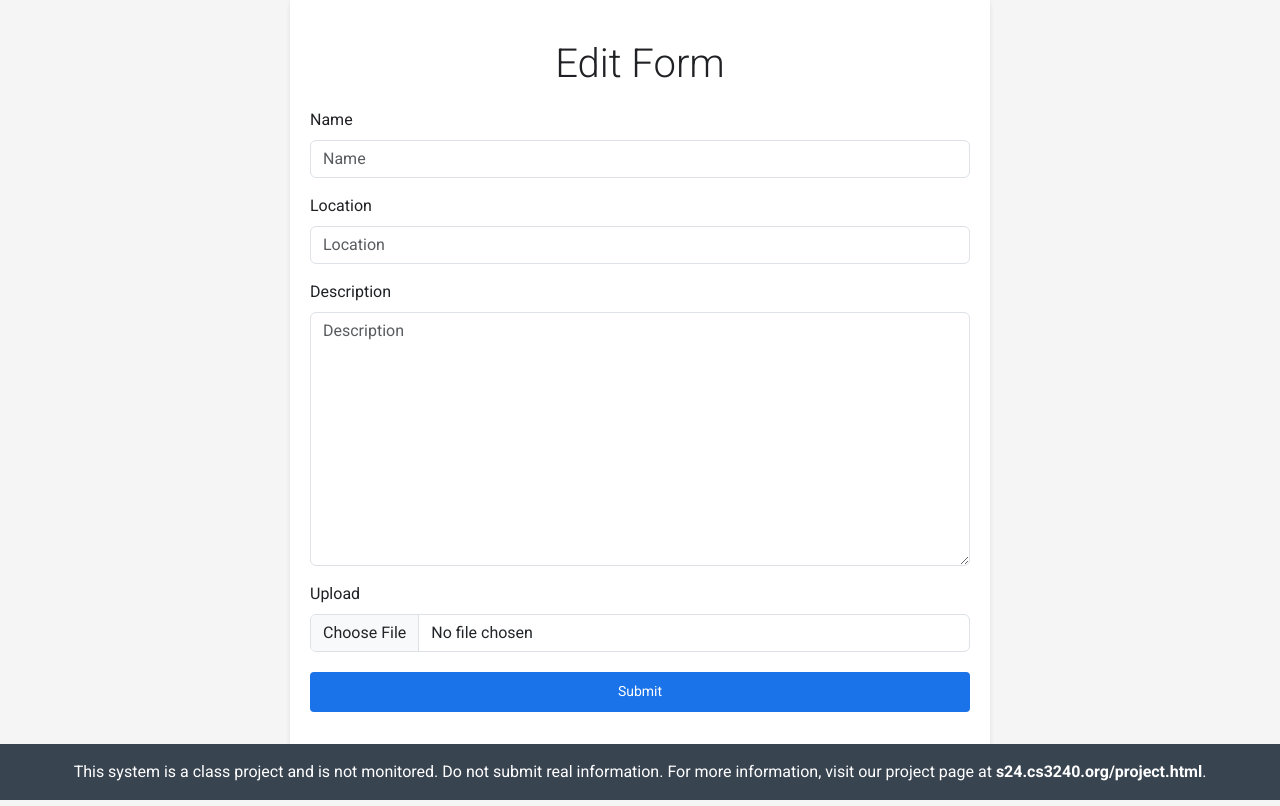
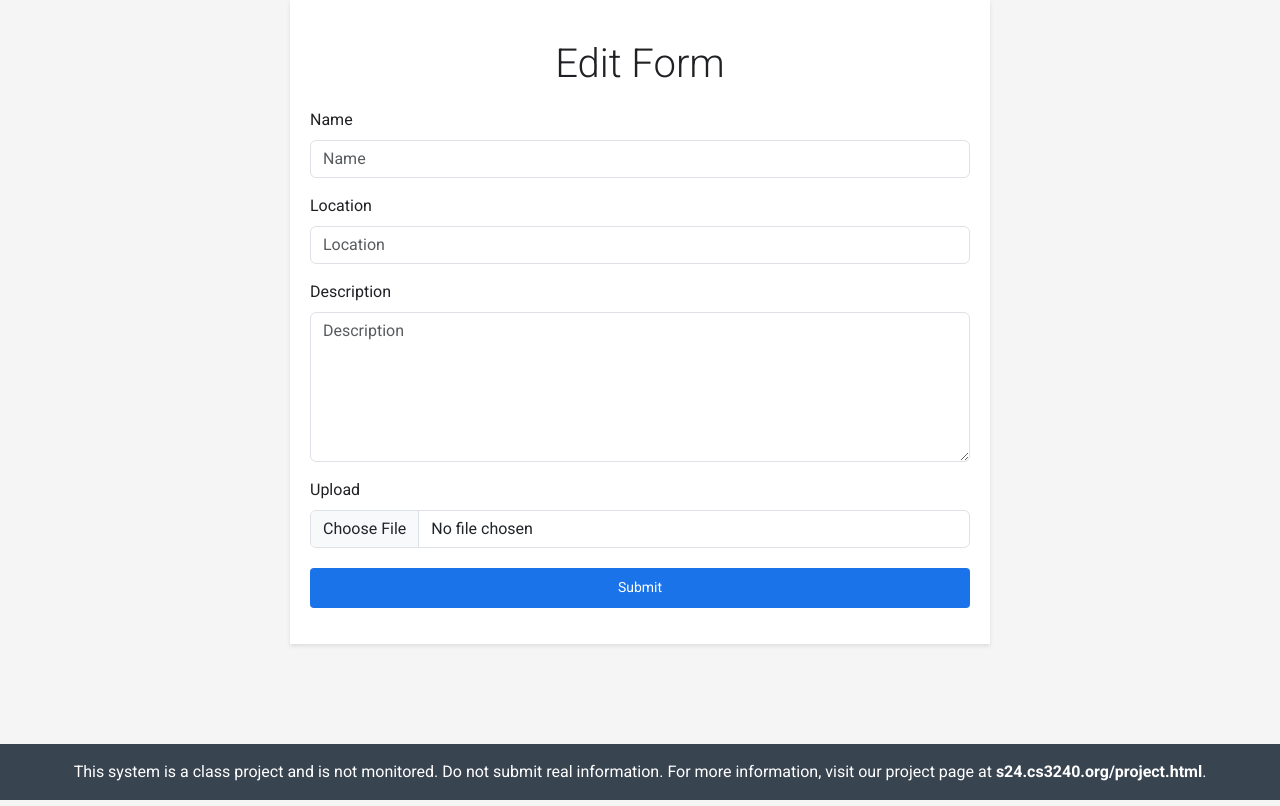
Before and after one commit to l1steven/HousingReports, a Django app: page /edit_complaint/1/ in a window 1280 px wide. Shown: the top 806 px of the page. Run offline with Django 4.2, Linux system fonts and the light colour scheme; the visitor is signed in with stand-in values (Sample User, id 1); data that the repository does not hold is empty; parts of the project's set-up code (start-up, migrations or seed data) failed here and were passed over; some libraries are stand-ins or nearby versions.

Commit message:
edit styling

```diff
--- a/loginApp/templates/loginApp/edit_form.html
+++ b/loginApp/templates/loginApp/edit_form.html
@@ -76,6 +76,11 @@
 .navbar.fixed-bottom a:hover {
     text-decoration: underline; /* Underline on hover for links */
 }
+        /* Adjust the height of the textarea */
+        textarea#id_description {
+            height: 150px; /* Adjust the height as needed */
+            resize: vertical; /* Allow vertical resizing */
+        }
     </style>
 </head>
 <body>
```
